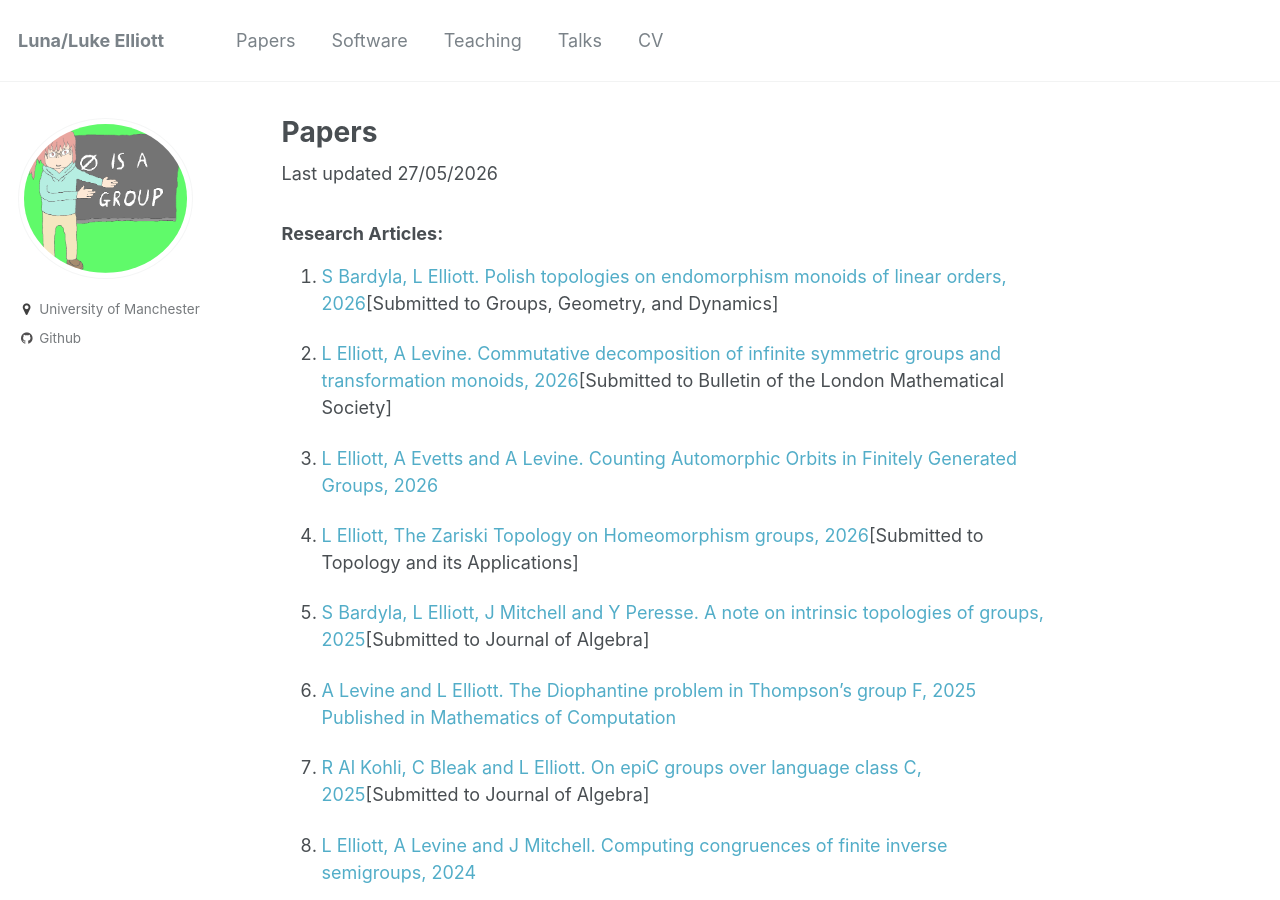
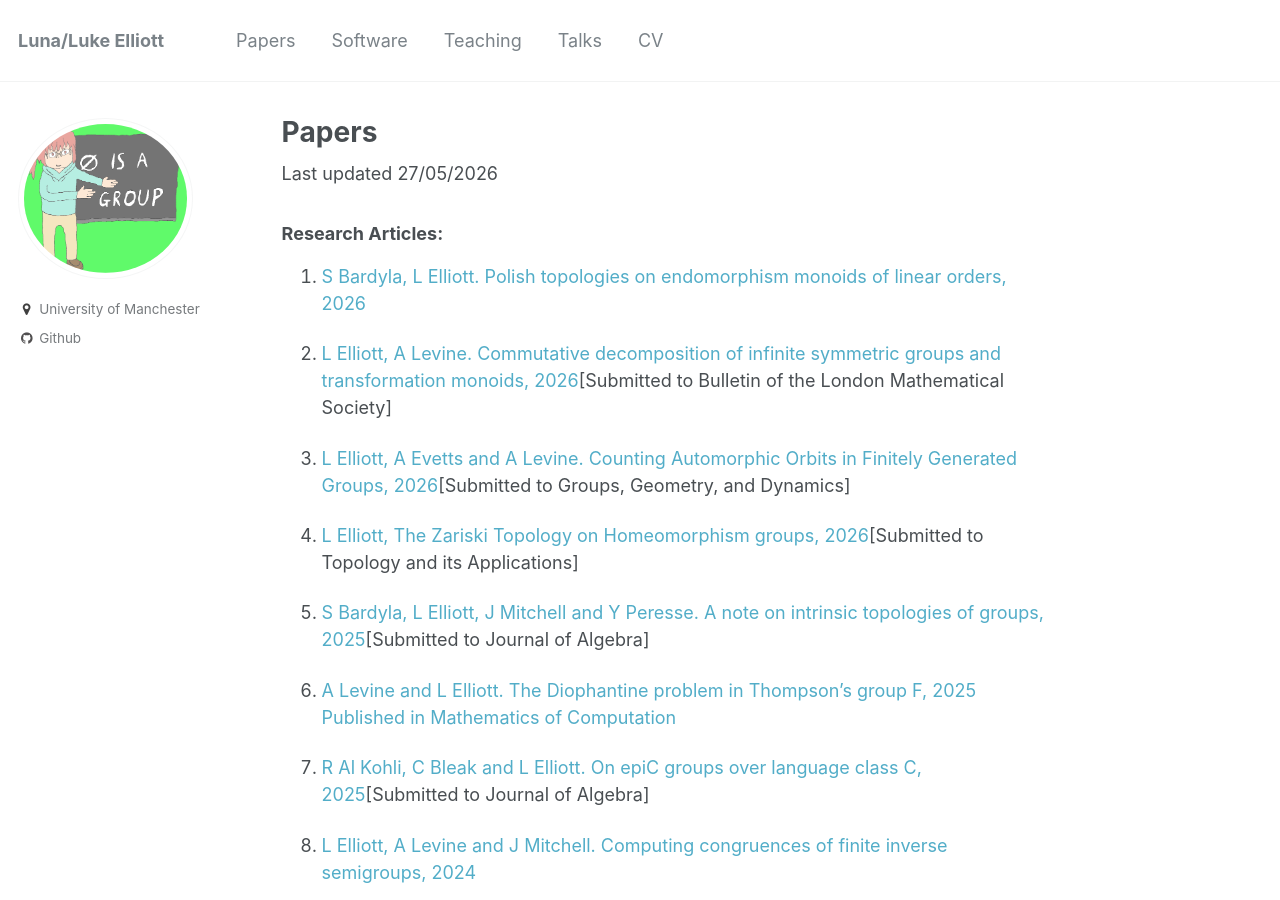
Before and after one commit to le27/L-Elliott, a Jekyll site: the page built from _pages/papers.md, in a window 1280 px wide and 900 px high. Built offline with Jekyll 4.4.1, drawn with Linux system fonts in a browser that asks for light colours; formulas are drawn with MathJax 3.

Commit message:
Add submission status to research articles

```diff
--- a/_pages/papers.md
+++ b/_pages/papers.md
@@ -7,11 +7,11 @@ author_profile: true
 Last updated 27/05/2026
 
 ### Research Articles:
-1. [S Bardyla, L Elliott. Polish topologies on endomorphism monoids of linear orders, 2026](https://arxiv.org/abs/2605.26906)[Submitted to Groups, Geometry, and Dynamics]
+1. [S Bardyla, L Elliott. Polish topologies on endomorphism monoids of linear orders, 2026](https://arxiv.org/abs/2605.26906)
 
 1. [L Elliott, A Levine. Commutative decomposition of infinite symmetric groups and transformation monoids, 2026](https://arxiv.org/abs/2605.14862)[Submitted to Bulletin of the London Mathematical Society]
 
-1. [L Elliott, A Evetts and A Levine. Counting Automorphic Orbits in Finitely Generated Groups, 2026](https://arxiv.org/abs/2604.18104)
+1. [L Elliott, A Evetts and A Levine. Counting Automorphic Orbits in Finitely Generated Groups, 2026](https://arxiv.org/abs/2604.18104)[Submitted to Groups, Geometry, and Dynamics]
 
 1. [L Elliott, The Zariski Topology on Homeomorphism groups, 2026](https://arxiv.org/abs/2601.15185)[Submitted to Topology and its Applications]
 
```
